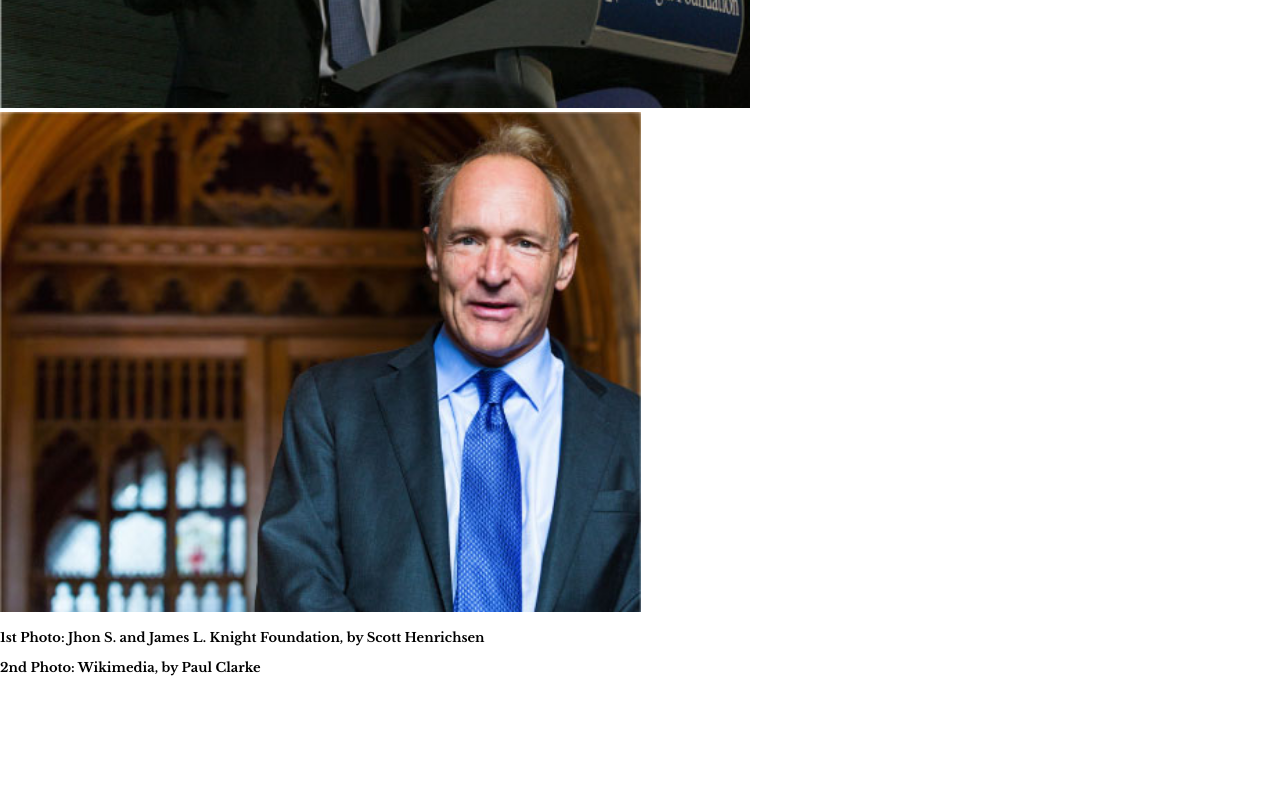
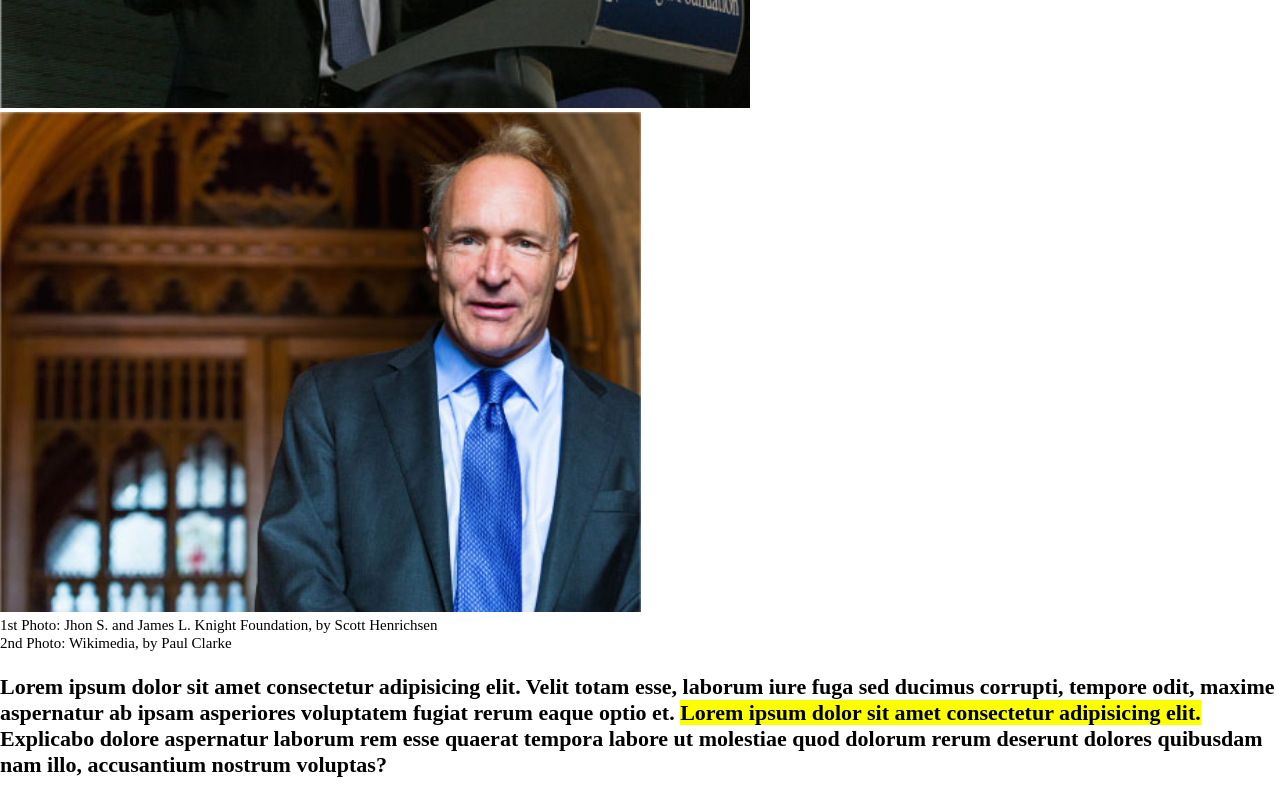
Before and after one commit to nicolofossati/html-css-booleaner, a plain HTML site: page index.html in a window 1280 px wide. Shown: the part 808-1608 px from the top of the page. Before the commit the page ends 1497 px from the top, so only its background shows below. Drawn offline with nearby package versions, Linux system fonts and the light colour scheme.

Commit message:
inserted paragraph

```diff
--- a/css/style.css
+++ b/css/style.css
@@ -1,6 +1,5 @@
 body{
     margin: 0;
-    font-family: 'Libre Baskerville', serif;
 }
 
 header{
@@ -15,6 +14,10 @@ header{
     position: absolute;
     bottom: 10px;
     left: 15px;
+}
+
+.title_container{
+    font-family: 'Libre Baskerville', serif;
 }
 
 .title{
@@ -35,8 +38,8 @@ header{
     font-size: 15px;
 }
 
-.photo_container p{
-    font-size: 13px;
+.photo_container span{
+    font-size: 15px;
 }
 
 .foto_1{
@@ -46,3 +49,11 @@ header{
 .foto_2{
     height: 500px;
 }
+
+section p{
+    font-size: 22px;
+}
+
+.marked{
+    background-color: #FCFF00;
+}
--- a/index.html
+++ b/index.html
@@ -20,19 +20,30 @@
     </header>
 
     <main>
-        <h1 class="title">Internet deve essere al servizio del "bene pubblico": il manifesto di Tim Berners-Lee</h1>
+        <div class="title_container">
+            <h1 class="title">Internet deve essere al servizio del "bene pubblico": il manifesto di Tim Berners-Lee</h1>
 
-        <span class="author">Scritto da <span >The Boolenaer</span></span>
+            <span class="author">Scritto da <span >The Boolenaer</span></span>
 
-        <p class="date">il 10/10/2020</p>
+            <p class="date">il 10/10/2020</p>
+        </div>
 
         <div class="photo_container">
             <img src="img/tim-1.jpg" alt="Tim Berners Lee's photo" class="foto_1">
             <img src="img/tim-2.jpg" alt="Tim Berners Lee's photo" class="foto_2">
 
-            <p>1st Photo: Jhon S. and James L. Knight Foundation, by Scott Henrichsen</p>
-            <p>2nd Photo: Wikimedia, by Paul Clarke</p>
+            <br/>
+            <span>1st Photo: Jhon S. and James L. Knight Foundation, by Scott Henrichsen</span>
+            <br/>
+            <span>2nd Photo: Wikimedia, by Paul Clarke</span>
         </div>
+
+        <section>
+            <p><strong>Lorem ipsum dolor sit amet consectetur adipisicing elit. Velit totam esse, laborum iure fuga sed ducimus corrupti,
+                tempore odit, maxime aspernatur ab ipsam asperiores voluptatem fugiat rerum eaque optio et. <span class="marked">Lorem ipsum dolor sit amet
+                    consectetur adipisicing elit.</span> Explicabo dolore aspernatur laborum rem esse quaerat tempora labore ut molestiae quod dolorum
+                rerum deserunt dolores quibusdam nam illo, accusantium nostrum voluptas?</strong></p>
+        </section>
     </main>
 </body>
 </html>
```
